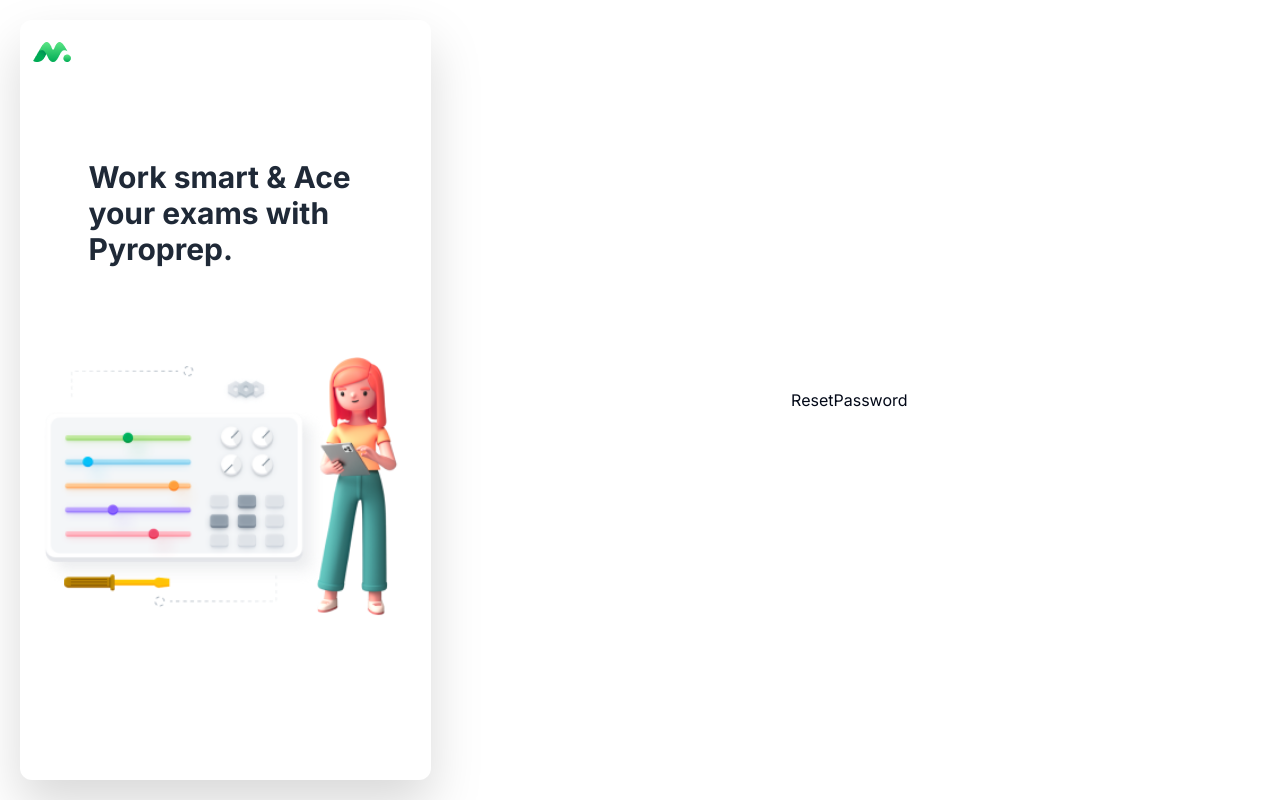
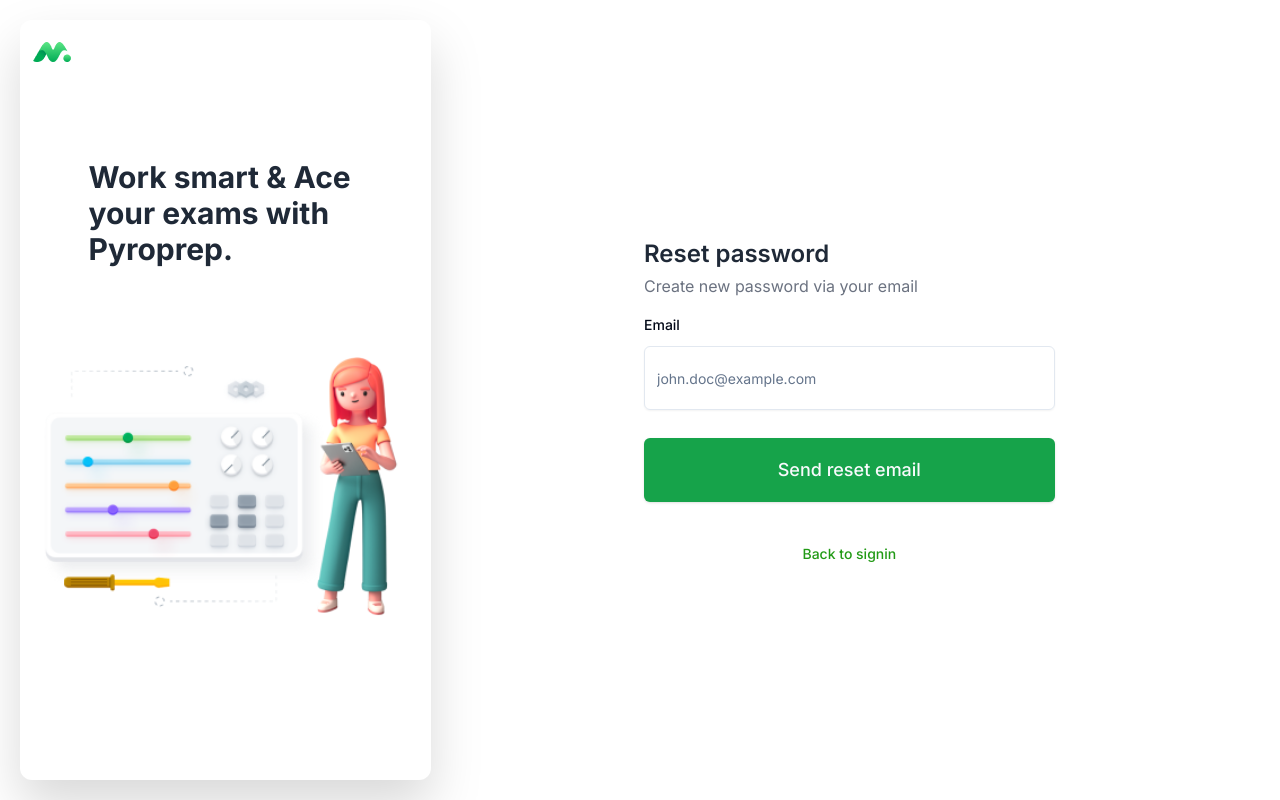
Before and after one commit to Suman196pokhrel/PyroPrep, a Next.js app: page /reset in a window 1280 px wide. Built offline with nearby package versions, Linux system fonts and the light colour scheme.

Commit message:
completed UI for Reset Page

```diff
--- a/app/(auth)/reset/page.tsx
+++ b/app/(auth)/reset/page.tsx
@@ -1,8 +1,9 @@
+import { ResetForm } from '@/components/auth/ResetForm'
 import React from 'react'
 
 const ResetPassword = () => {
     return (
-        <div>ResetPassword</div>
+        <ResetForm />
     )
 }
 
--- /dev/null
+++ b/components/auth/ResetForm.tsx
@@ -0,0 +1,97 @@
+"use client"
+import React, { useTransition, useState } from 'react'
+import { z } from "zod"
+import { zodResolver } from "@hookform/resolvers/zod"
+import { useForm } from "react-hook-form"
+import { Form, FormControl, FormField, FormItem, FormLabel, FormMessage } from '../atoms/form'
+import { Input } from '../atoms/input'
+import { Button } from '../atoms/button'
+import { useRouter } from 'next/navigation'
+import { ResetSchema } from '@/schemas'
+import { FormError } from '../FormError'
+import { FormSuccess } from '../FormSuccess'
+import { login } from '@/actions/login'
+import { CardWrapper } from './CardWrapper'
+
+export const ResetForm = () => {
+    const [isPending, startTransition] = useTransition()
+    const [error, setError] = useState<string | undefined>("")
+    const [success, setSuccess] = useState<string | undefined>("")
+
+    const form = useForm<z.infer<typeof ResetSchema>>({
+        resolver: zodResolver(ResetSchema),
+        defaultValues: {
+            email: "",
+        }
+    })
+
+    const onSubmit = (values: z.infer<typeof ResetSchema>) => {
+        setError("")
+        setSuccess("")
+
+        // startTransition(() => {
+        //     login(values)
+        //         .then((data) => {
+        //             if (data) {
+        //                 setError(data?.error)
+        //                 setSuccess(data?.success)
+        //             }
+
+        //         })
+        // })
+        // router.push("/dashboard")
+        console.log("VALUES  =>", values)
+    }
+
+
+    return (
+        <CardWrapper
+            headerLabel='Reset password'
+            headerSubLabel='Create new password via your email'
+            backButtonLabel='Back to signin'
+            backButtonHref='/signin'
+        >
+
+            <Form {...form}>
+
+                <form autoComplete='off' onSubmit={form.handleSubmit(onSubmit)} className='space-y-4  xl:space-y-7 w-full text-lg'>
+                    <div>
+                        <FormField
+                            control={form.control}
+                            name="email"
+                            render={({ field }) => (
+                                <FormItem>
+                                    <FormLabel>Email</FormLabel>
+                                    <FormControl>
+                                        <Input
+                                            className=' h-14  xl:h-16'
+                                            placeholder='john.doc@example.com'
+                                            {...field}
+                                            disabled={isPending}
+                                        />
+                                    </FormControl>
+                                    <FormMessage />
+                                </FormItem>
+                            )}
+                        />
+
+                    </div>
+                    <FormError message={error} />
+                    <FormSuccess message={success} />
+                    <Button
+                        disabled={isPending}
+                        type='submit'
+                        variant={'pyroPrimary'}
+                        className='w-full  h-14 text-lg xl:h-16 '
+                    >
+                        Send reset email
+                    </Button>
+
+                </form>
+
+
+            </Form>
+
+        </CardWrapper>
+    )
+}
--- a/schemas/index.ts
+++ b/schemas/index.ts
@@ -10,3 +10,9 @@
   password: z.string().min(8, "Password must be at least 8 characters long"),
   name: z.string().min(1, "Name must be at least 1 characters long"),
 });
+
+export const ResetSchema = z.object({
+  email: z.string().email({
+    message: "Email is required",
+  }),
+});
```
